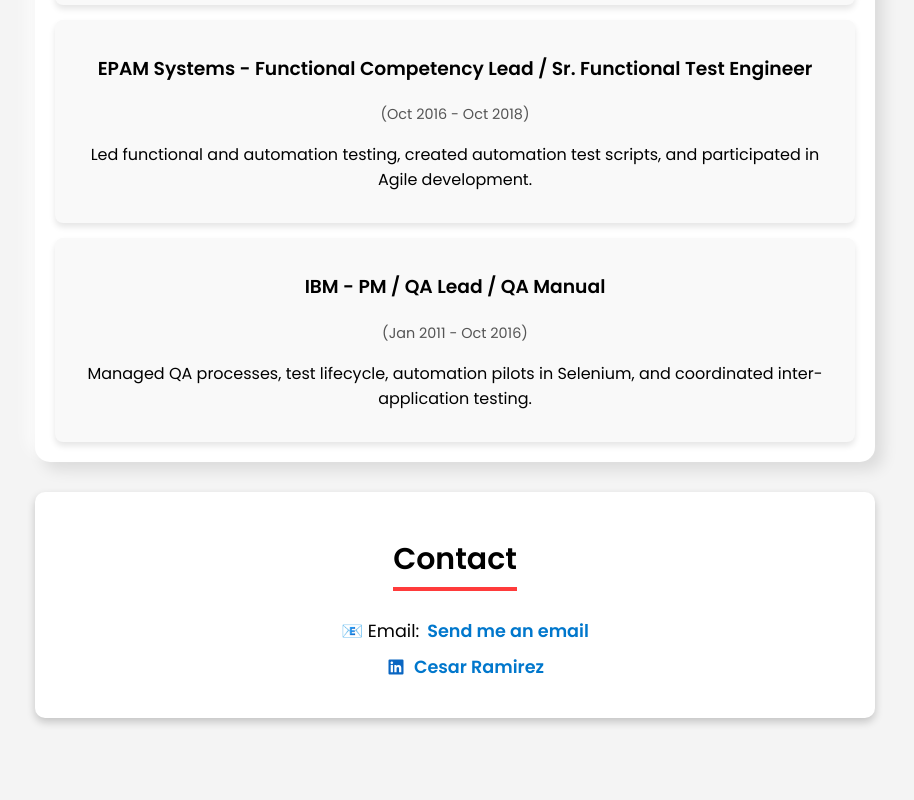
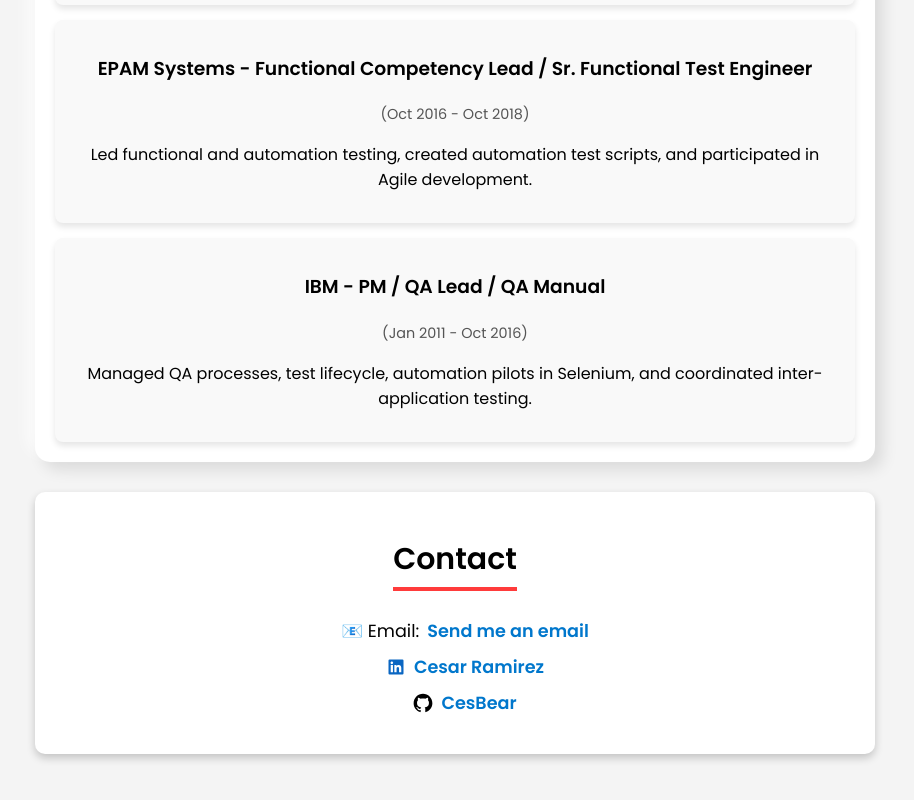
Before and after one commit to CesBear/online-cv, a React (Create React App) app: page / in a window 1280 px wide. Shown: the part 3021-3821 px from the top of the page, without its empty margins (185-1099 px from the left). Built offline with nearby package versions, Linux system fonts and the light colour scheme.

Commit message:
Added github in contact section

```diff
--- a/src/components/Contact/Contact.js
+++ b/src/components/Contact/Contact.js
@@ -14,6 +14,13 @@
             Cesar Ramirez
           </a>
         </li>
+        <li>
+            <img src="/icons/github.svg" alt="GitHub" className="contact-icon" />
+            <a href="https://github.com/CesBear"
+              target="_blank" rel="noopener noreferrer">
+              CesBear
+            </a>
+          </li>
       </ul>
     </section>
   );
```
